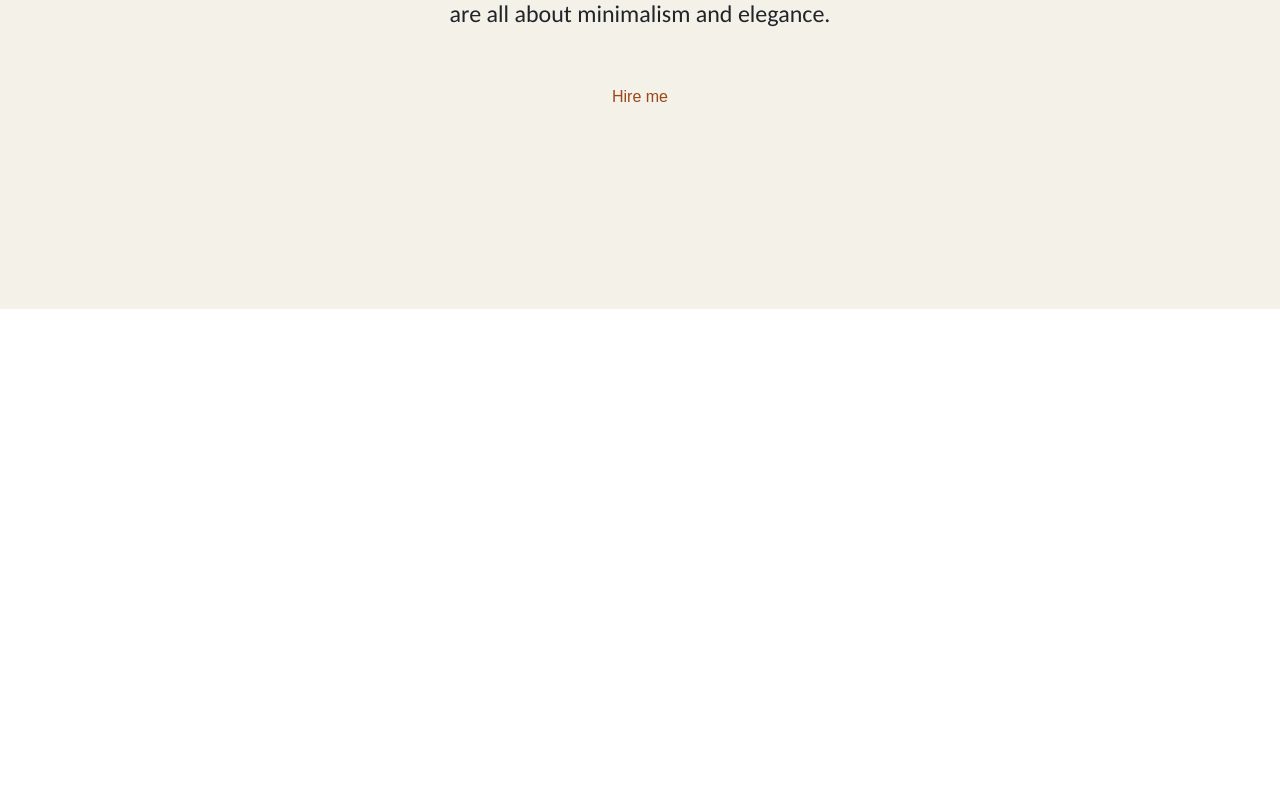
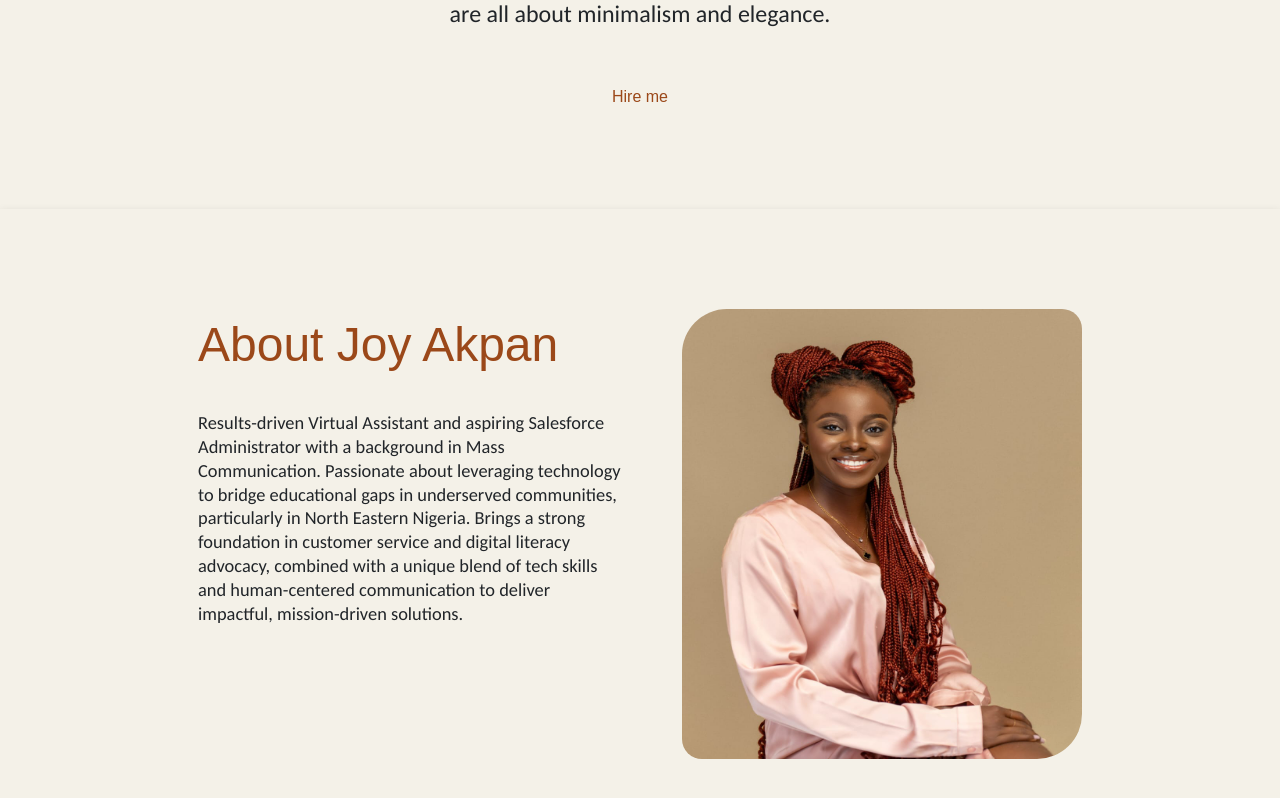
Before and after one commit to Ruthiejayjay/joy-portfolio, a Next.js app: page / in a window 1280 px wide. Shown: the part 392-1190 px from the top of the page. Before the commit the page ends 800 px from the top, so only its background shows below. Built offline with nearby package versions, Linux system fonts and the light colour scheme; a web font is replaced by a local one.

Commit message:
about section desktop completed

```diff
--- /dev/null
+++ b/src/components/About/Index.tsx
@@ -0,0 +1,38 @@
+import clsx from "clsx";
+import styles from "./styles.module.scss";
+import Image from "next/image";
+import { Carlito } from "next/font/google";
+
+import JoyImage from "@/assets/images/joy-main.jpeg";
+
+const carlitoFont = Carlito({
+  subsets: ["latin"],
+  weight: ["400"],
+});
+
+export default function About() {
+  return (
+    <div className={styles.about}>
+      <div className={clsx(styles.container, "container")}>
+        <div className={styles.mainContent}>
+          <h2 className={styles.title}>About Joy Akpan</h2>
+          <p className={clsx(styles.desc, carlitoFont.className)}>
+            Results-driven Virtual Assistant and aspiring Salesforce
+            Administrator with a background in Mass Communication. Passionate
+            about leveraging technology to bridge educational gaps in
+            underserved communities, particularly in North Eastern Nigeria.
+            Brings a strong foundation in customer service and digital literacy
+            advocacy, combined with a unique blend of tech skills and
+            human-centered communication to deliver impactful, mission-driven
+            solutions.
+          </p>
+        </div>
+        <div className={styles.imageContainer}>
+          <div className={styles.imageBox}>
+            <Image src={JoyImage} alt="Joy Akpan" className={styles.image} />
+          </div>
+        </div>
+      </div>
+    </div>
+  );
+}
--- /dev/null
+++ b/src/components/About/styles.module.scss
@@ -0,0 +1,42 @@
+@import "@/assets/scss/variables";
+
+.about {
+  position: relative;
+  background-color: #f4f1e8;
+  box-shadow: 0 2px 8px rgba(0, 0, 0, 0.1);
+
+  .container {
+    display: flex;
+    justify-content: center;
+    padding: 100px 40px;
+    gap: 60px;
+
+    .mainContent {
+      width: 40%;
+      .title {
+        font-size: 3rem;
+        color: #9b4819;
+        line-height: 1.5;
+        margin-bottom: 30px;
+      }
+      .desc {
+        font-size: 1.15rem;
+        line-height: 1.3;
+      }
+    }
+
+    .imageContainer {
+      .imageBox {
+        width: 400px;
+        height: 450px;
+
+        .image {
+          width: 100%;
+          height: 100%;
+          border-radius: 45px 20px 45px;
+
+        }
+      }
+    }
+  }
+}
--- a/src/components/Hero/styles.module.scss
+++ b/src/components/Hero/styles.module.scss
@@ -4,7 +4,7 @@
   position: relative;
   display: flex;
   background-color: #f4f1e8;
-  padding: 200px 0;
+  padding: 200px 0 100px;
 
   .container {
     display: flex;
--- a/src/pages/index.tsx
+++ b/src/pages/index.tsx
@@ -2,6 +2,7 @@ import Head from "next/head";
 import { Radley } from "next/font/google";
 import styles from "@/styles/Home.module.css";
 import Hero from "@/components/Hero/Index";
+import About from "@/components/About/Index";
 
 const radleyFont = Radley({
   subsets: ["latin"],
@@ -17,11 +18,10 @@ export default function Home() {
         <meta name="viewport" content="width=device-width, initial-scale=1" />
         <link rel="icon" href="/favicon.ico" />
       </Head>
-      <div
-        className={`${styles.page} ${radleyFont.className}`}
-      >
+      <div className={`${styles.page} ${radleyFont.className}`}>
         <main className={styles.main}>
           <Hero />
+          <About />
         </main>
       </div>
     </>
```
Also changed, not shown: src/assets/images/joy-main.jpeg (added).
